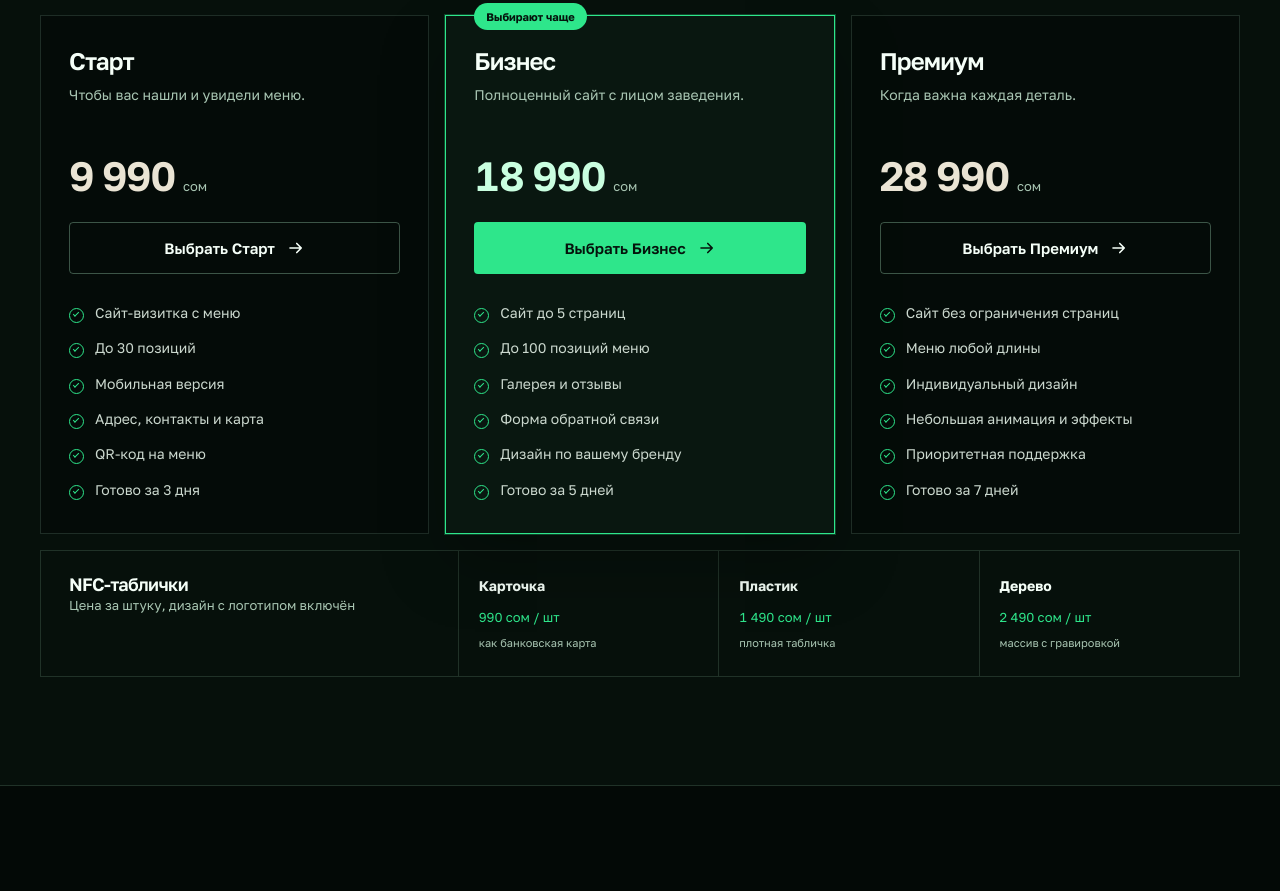
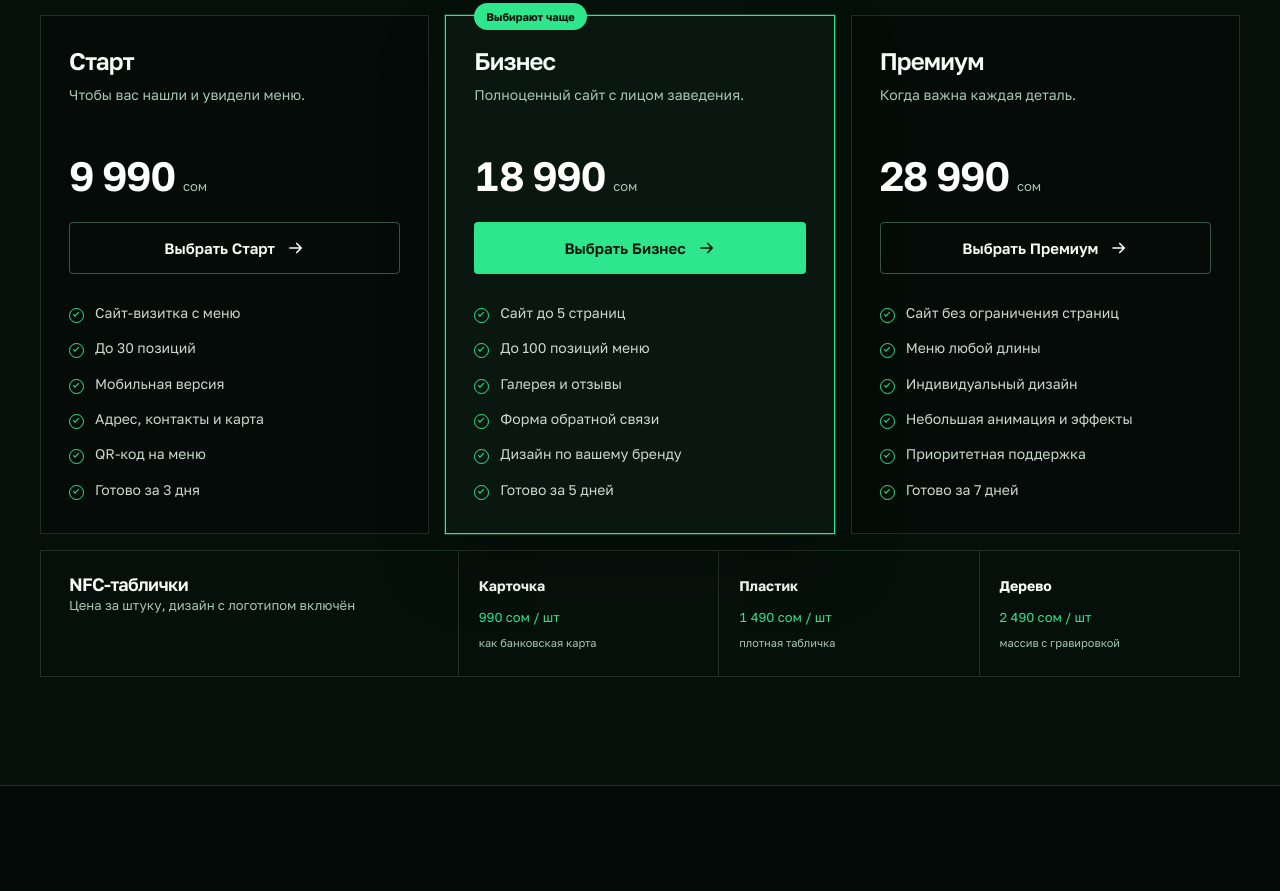
Before and after one commit to AntonioMontana74/Phoen1x.kg, a plain HTML site: page index.html in a window 1280 px wide. Shown: the part 3303-4194 px from the top of the page. Drawn offline with Linux system fonts and the light colour scheme; a web font is replaced by a local one.

Commit message:
Make tariff prices white

```diff
--- a/styles.css
+++ b/styles.css
@@ -330,8 +330,8 @@ section[id] { scroll-margin-top: var(--header-h); }
 .tariff-top p { color: var(--muted); font-size: 14px; min-height: 44px; }
 .tariff-price { display: flex; align-items: baseline; gap: 8px; margin: 26px 0 24px; }
 .tariff-price span { color: var(--muted); font-size: 13px; }
-.tariff-price strong { font-size: clamp(30px, 3.2vw, 42px); color: var(--cream); }
-.tariff-featured .tariff-price strong { color: var(--green-soft); }
+.tariff-price strong { font-size: clamp(30px, 3.2vw, 42px); color: #fff; }
+.tariff-featured .tariff-price strong { color: #fff; }
 .tariff-list { margin-top: 28px; display: flex; flex-direction: column; gap: 13px; }
 .tariff-list li { position: relative; padding-left: 26px; font-size: 14px; color: #cbd8ce; }
 .tariff-list li::before { content: ""; position: absolute; left: 0; top: 6px; width: 15px; height: 15px; border-radius: 50%; border: 1px solid var(--green); }
```
